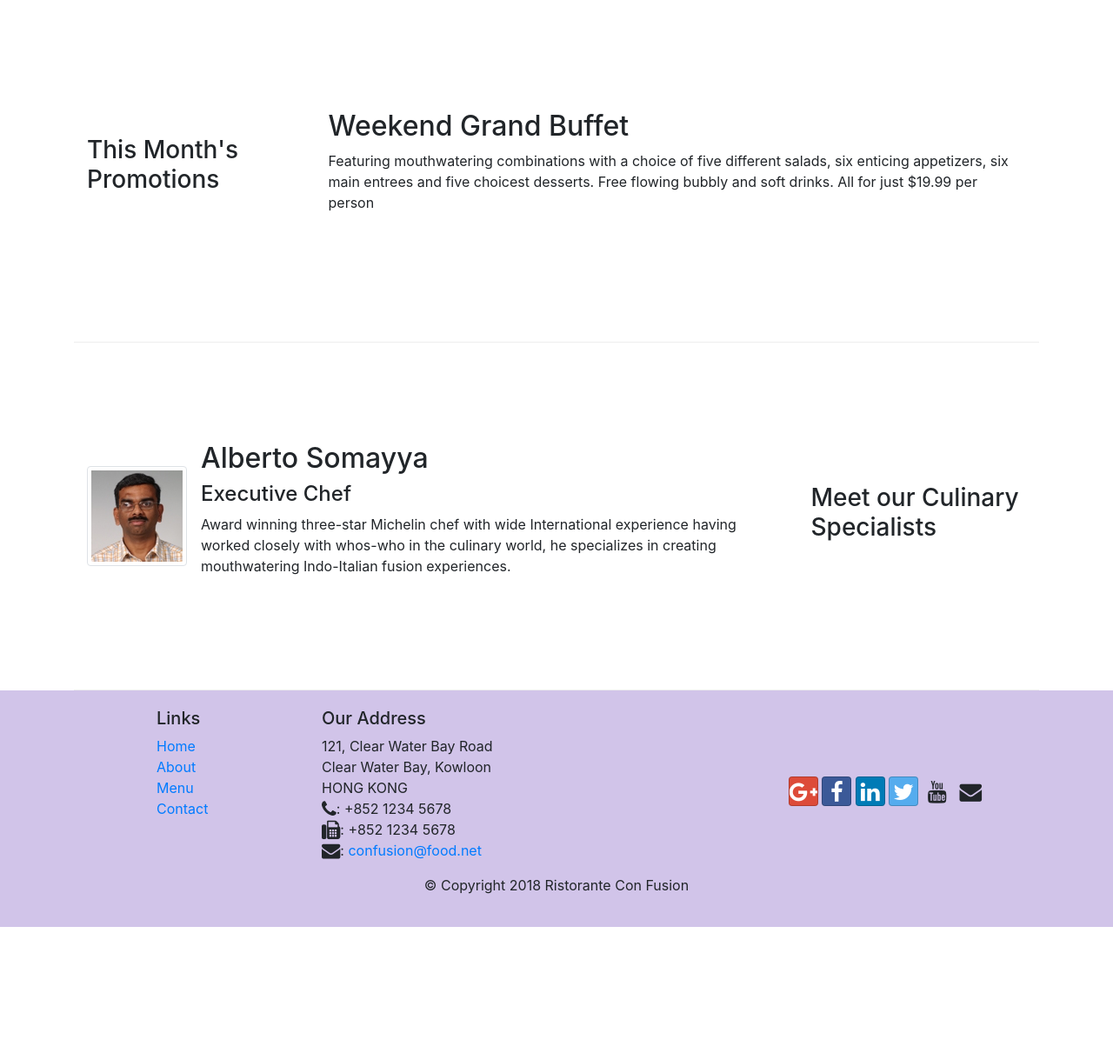
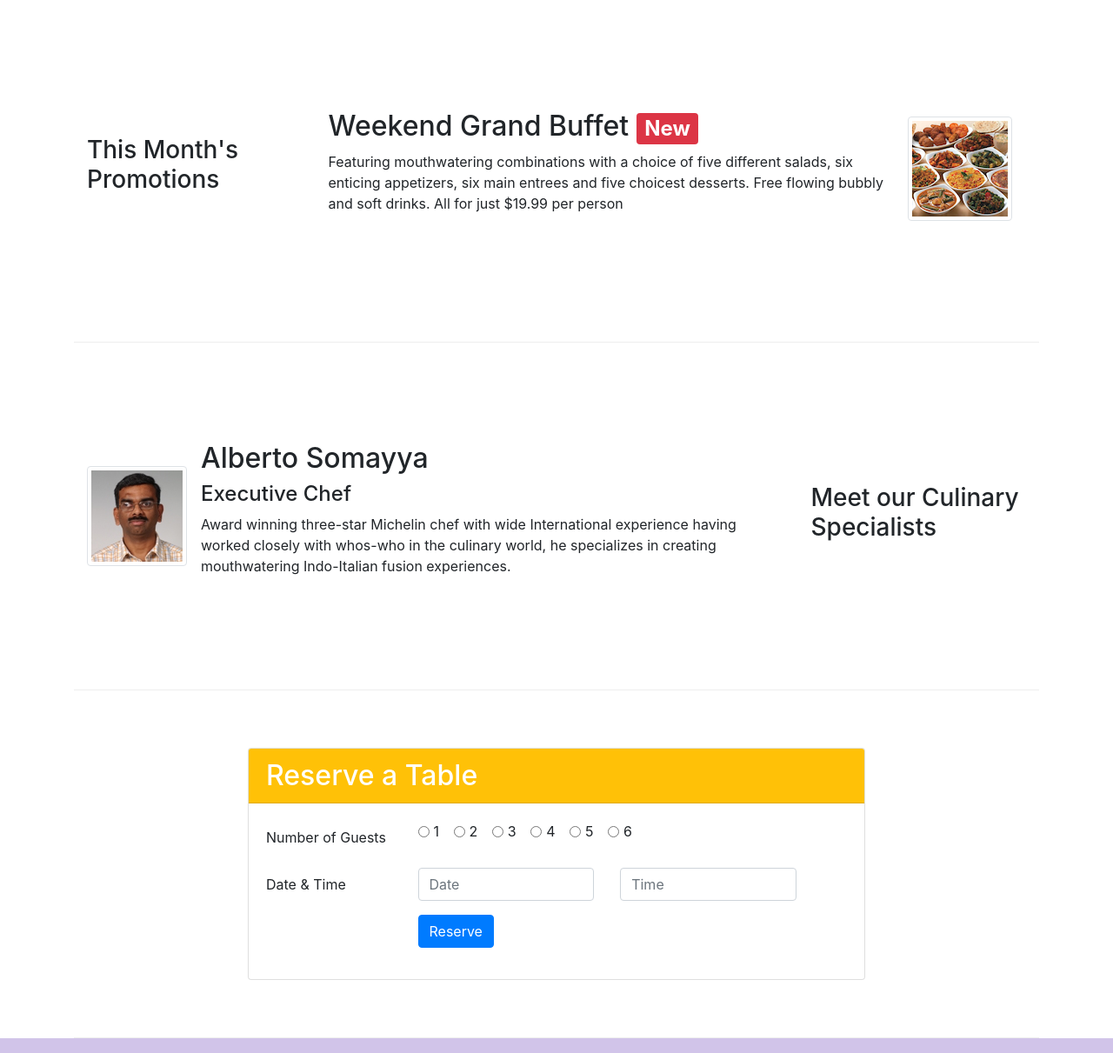
Before and after one commit to emyhoang/bootstrap, a website: page conFusion/index.html in a window 1280 px wide. Shown: the part 740-1951 px from the top of the page at 87% size. Before the commit the page ends 1806 px from the top, so only its background shows below. Drawn offline with nearby package versions, Linux system fonts and the light colour scheme.

Commit message:
add media to second row-content, create reservation card with nested form, add block button reserve at the jumbotron header that is an anchor link that links to reservation card when clicked, add some custom css

```diff
--- a/conFusion/css/styles.css
+++ b/conFusion/css/styles.css
@@ -41,3 +41,14 @@ body {
 .breadcrumb {
   background: none;
 }
+
+.reserve-link {
+  color: black;
+  text-decoration: none;
+}
+
+.reserve-link:hover,
+.reserve-link:focus {
+  color: black;
+  text-decoration: none;
+}
--- a/conFusion/index.html
+++ b/conFusion/index.html
@@ -51,9 +51,14 @@
               creations will tickle your culinary senses!
             </p>
           </div>
-          <div class="col-12 col-sm align-self-center">
-              <img src='img/logo.png' class='img-fluid'>
+          <div class='col-12 col-sm-3 align-self-center'>
+                <img src='img/logo.png' class='img-fluid'>
           </div>
+          <div class='col-12 col-sm-3 align-self-center'>
+            <button class='btn btn-sm btn-warning btn-block'><a class='reserve-link' href=#reservation>Reserve A Table</a></button>
+        </div>
+
+        </div>
         </div>
       </div>
     </header>
@@ -68,7 +73,7 @@
                 <img class='d-flex mr-3 img-thumbnail align-self-center' src='img/uthappizza.png' alt='uthapizza'>
                 <div class='media-body'>
                     <h2 class='mt-0'>Uthappizza <span class='badge badge-danger'>HOT </span> <span class='badge badge-pill badge-secondary'>$4.99</span></h2>
-                    <p>A unique combination of Indian Uthappam (pancake) and Italian pizza, topped with Cerignola olives, ripe vinecherry tomatoes, Vidalia onion, Guntur chillies and Buffalo Paneer.
+                    <p class='d-none d-sm-block'>A unique combination of Indian Uthappam (pancake) and Italian pizza, topped with Cerignola olives, ripe vinecherry tomatoes, Vidalia onion, Guntur chillies and Buffalo Paneer.
                     </p>
                 </div>
             </div>
@@ -80,11 +85,16 @@
           <h3>This Month's Promotions</h3>
         </div>
         <div class="col col-sm col-md">
-          <h2>Weekend Grand Buffet</h2>
-          <p>
-            Featuring mouthwatering combinations with a choice of five different salads, six enticing appetizers, six
-            main entrees and five choicest desserts. Free flowing bubbly and soft drinks. All for just $19.99 per person
-          </p>
+            <div class='media'>
+                <div class='media-body'>
+                    <h2>Weekend Grand Buffet <span class='badge badge-danger'>New</span></h2>
+                    <p class='d-none d-sm-block'>
+                        Featuring mouthwatering combinations with a choice of five different salads, six enticing appetizers, six
+                        main entrees and five choicest desserts. Free flowing bubbly and soft drinks. All for just $19.99 per person
+                    </p>
+                </div>
+                <img class='d-flex mr-3 align-self-center img-thumbnail' src='img/buffet.png' alt='buffet'/>
+            </div>
         </div>
       </div>
 
@@ -98,7 +108,7 @@
                 <div class='media-body'>
                     <h2>Alberto Somayya</h2>
                     <h4>Executive Chef</h4>
-                    <p>
+                    <p class='d-none d-sm-block'>
                     Award winning three-star Michelin chef with wide International experience having worked closely with
                     whos-who in the culinary world, he specializes in creating mouthwatering Indo-Italian fusion experiences.
                     </p>
@@ -106,7 +116,64 @@
             </div>
         </div>
       </div>
+      <div class='row row-content align-items-center' id='reservation'>
+        <div class='col-12 offset-sm-2 col-sm-8'>
+            <div class='card'>
+                <h2 class='card-header bg-warning text-white'>Reserve a Table</h2>
+                <div class='card-body'>
+                    <form>
+                        <div class='form-group row'>
+                            <label for='numofguests' class='col-12 col-sm-3 col-form-label'> Number of Guests</label>
+                            <div class='col-sm-9'>
+                                <div class="form-check form-check-inline">
+                                    <input type="radio" class="form-check-input" id="inlineRadio1" name="inlineRadioOptions" value='option1'  />
+                                    <label class="form-check-label" for="inlineRadio1">1</label>
+                                </div>
+                                <div class="form-check form-check-inline">
+                                    <input class="form-check-input" type="radio" name="inlineRadioOptions" id="inlineRadio2" value="option2">
+                                    <label class="form-check-label" for="inlineRadio2">2</label>
+                                  </div>
+                                  <div class="form-check form-check-inline">
+                                    <input class="form-check-input" type="radio" name="inlineRadioOptions" id="inlineRadio3" value="option3">
+                                    <label class="form-check-label" for="inlineRadio3">3</label>
+                                  </div>
+                                  <div class="form-check form-check-inline">
+                                    <input class="form-check-input" type="radio" name="inlineRadioOptions" id="inlineRadio4" value="option4">
+                                    <label class="form-check-label" for="inlineRadio4">4</label>
+                                  </div>
+                                  <div class="form-check form-check-inline">
+                                    <input class="form-check-input" type="radio" name="inlineRadioOptions" id="inlineRadio5" value="option5">
+                                    <label class="form-check-label" for="inlineRadio5">5</label>
+                                  </div>
+                                  <div class="form-check form-check-inline">
+                                    <input class="form-check-input" type="radio" name="inlineRadioOptions" id="inlineRadio6" value="option6">
+                                    <label class="form-check-label" for="inlineRadio6">6</label>
+                                  </div>
+
+                            </div>
+                        </div>
+                        <div class='form-group row'>
+                            <label for='dateandtime' class='col-12 col-sm-3 col-form-label'> Date &amp; Time</label>
+                                <div class='col-12 col-sm-4'>
+                                    <input type="text" class="form-control" id="date" name="date" placeholder='Date' />
+                                </div>
+                                <div class='col-12 col-sm-4'>
+                                    <input type="text" class="form-control" id="time" name="time" placeholder='Time' />
+                                </div>
+                        </div>
+                        <div class="form-group row">
+                            <div class="col-12 col-sm-8 offset-sm-3">
+                              <button type="submit" class="btn btn-primary">Reserve</button>
+                            </div>
+                        </div>
+                    </form>
+                </div>
+            </div>
+        </div>
     </div>
+    </div>
+
+
 
     <footer class="footer">
       <div class="container">
```
Also changed, not shown: conFusion/contactus.html (+2 -2 lines).
